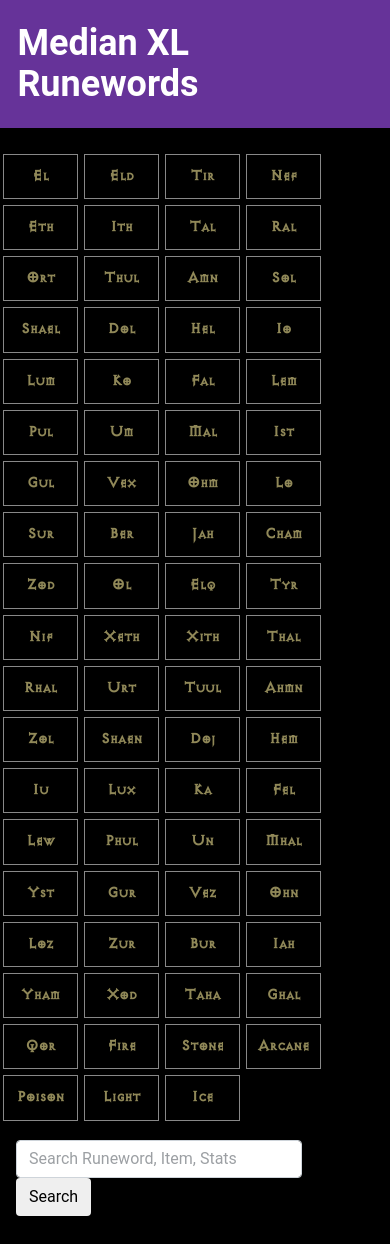
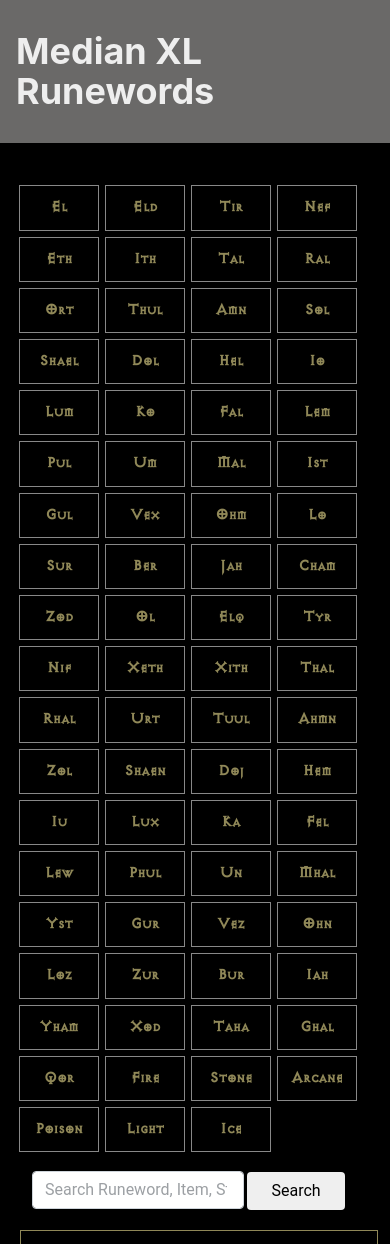
Before and after one commit to leliu1224/median-xl-runewords, a Gatsby site: page / in a window 390 px wide. Shown: the top 1244 px of the page. Built offline with nearby package versions, Linux system fonts and the light colour scheme; Gatsby itself is replaced by a stand-in of ours.

Commit message:
update stylings

```diff
--- a/gatsby-config.js
+++ b/gatsby-config.js
@@ -28,8 +28,8 @@
     {
       resolve: `gatsby-plugin-manifest`,
       options: {
-        name: `gatsby-starter-default`,
-        short_name: `starter`,
+        name: `median-xl-runewords`,
+        short_name: `runewords`,
         start_url: `/`,
         background_color: `#663399`,
         // This will impact how browsers show your PWA/website
--- a/src/components/header.js
+++ b/src/components/header.js
@@ -5,28 +5,18 @@
 const Header = ({ siteTitle }) => (
   <header
     style={{
-      background: `rebeccapurple`,
+      // background: `rebeccapurple`,
       marginBottom: `1.45rem`,
     }}
   >
     <div
       style={{
         margin: `0 auto`,
-        maxWidth: 960,
-        padding: `1.45rem 1.0875rem`,
+        maxWidth: 1280,
+        padding: `2em 1em`,
       }}
     >
-      <h1 style={{ margin: 0 }}>
-        <Link
-          to="/"
-          style={{
-            color: `white`,
-            textDecoration: `none`,
-          }}
-        >
-          {siteTitle}
-        </Link>
-      </h1>
+      <h1 style={{ margin: 0 }}>{siteTitle}</h1>
     </div>
   </header>
 )
--- a/src/components/layout.js
+++ b/src/components/layout.js
@@ -28,15 +28,6 @@
       <Header siteTitle={data.site.siteMetadata?.title || `Title`} />
       <div>
         <main className="content-wrapper">{children}</main>
-        <footer
-          style={{
-            marginTop: `2rem`,
-          }}
-        >
-          © {new Date().getFullYear()}, Built with
-          {` `}
-          <a href="https://www.gatsbyjs.com">Gatsby</a>
-        </footer>
       </div>
     </>
   )
--- a/src/pages/index.js
+++ b/src/pages/index.js
@@ -66,12 +66,12 @@
     let tempRunewords = runewords
 
     // if (updatedSearchArray.length > 0) {
-    const filteredData = tempRunewords.filter(runeword => {
+    let filteredData = tempRunewords.filter(runeword => {
       const requiredRunewords = runeword.node.runes
       // console.log(requiredRunewords)
       return updatedSearchArray.some(v => requiredRunewords.indexOf(v) >= 0)
     })
-
+    filteredData = filteredData.length > 0 ? filteredData : runewords
     setSearchRunewords(filteredData)
     // } else {
     //   setSearchRunewords(runewords)
--- a/src/styles/style.css
+++ b/src/styles/style.css
@@ -12,8 +12,14 @@
   color: #eee;
 }
 
+header {
+  background-color: #6a6968;
+  color: #eee;
+}
+
 .content-wrapper {
-  max-width: 1024px;
+  max-width: 1280px;
+  padding: 1em;
   margin: auto;
 }
 
@@ -35,7 +41,7 @@
 }
 
 .rune-container label {
-  min-width: 75px;
+  min-width: 80px;
   text-align: center;
 }
 
@@ -85,7 +91,9 @@
 }
 
 div[class^="runeword-container"] {
-  width: 33%;
+  width: 31%;
+  margin: 1%;
+  border: 1px solid #908858;
 }
 
 ul {
@@ -98,9 +106,9 @@
 
 input.search-field {
   display: inline-block;
-  width: 80%;
+  width: 88%;
   padding: 0.375rem 0.75rem;
-  margin-right: 10px;
+  margin-right: 1%;
   font-size: 1rem;
   line-height: 1.5;
   color: #495057;
@@ -126,6 +134,7 @@
   font-size: 1rem;
   line-height: 1.5;
   border-radius: 0.25rem;
+  width: 10%;
 }
 
 input[type="checkbox"][id^="rune"] {
@@ -190,3 +199,20 @@
   box-shadow: 0 0 5px #333;
   z-index: -1;
 } */
+
+@media screen and (max-width: 780px) {
+  input.search-field {
+    width: 65%;
+  }
+  button.btn-search {
+    width: 30%;
+  }
+
+  .runewords-wrapper {
+    flex-direction: column;
+  }
+
+  div[class^="runeword-container"] {
+    width: 100%;
+  }
+}
```
